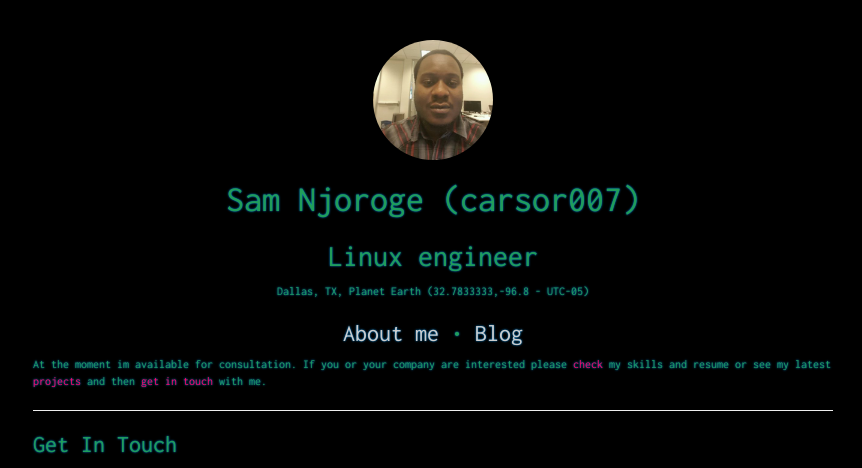
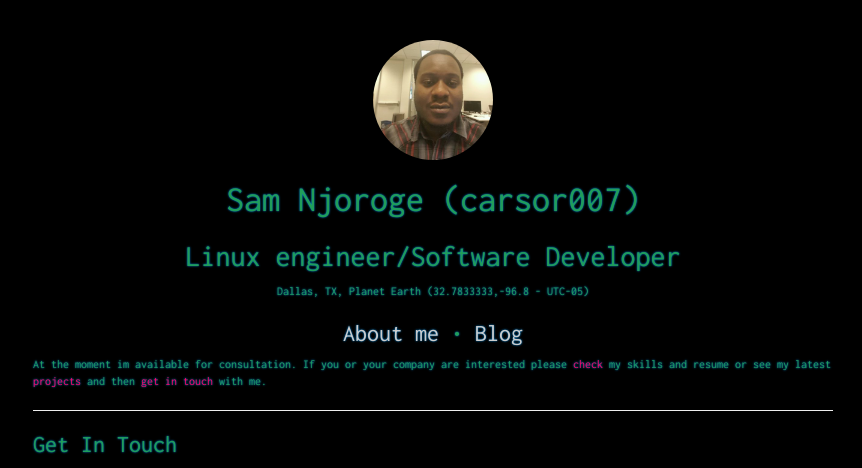
Before and after one commit to carsor007/carsor007.github.io, a Jekyll site: the page built from about.html, in a window 1280 px wide. Shown: the top 468 px of the page, without its empty margins (207-1069 px from the left). Built offline with Jekyll 4.4.1, drawn with Linux system fonts in a browser that asks for light colours; nearby versions of some CDN libraries; grey boxes are pictures that could not be loaded.

Commit message:
Update default.html

```diff
--- a/_layouts/default.html
+++ b/_layouts/default.html
@@ -14,7 +14,7 @@
               <img src="/imgs/me.png" alt="Sam Njoroge" class="avatar img-circle" />
             </a>
             <h1>Sam Njoroge (carsor007)</h1>
-            <h2>Linux engineer</h2>
+            <h2>Linux engineer/Software Developer</h2>
 
             <p>
               <span class="icon-location"></span>
```
